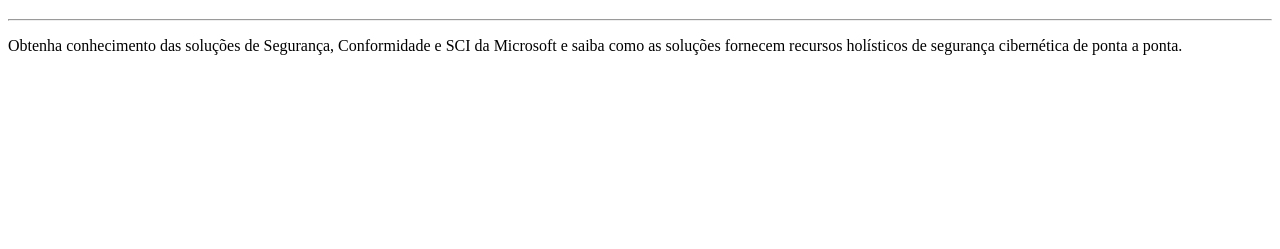
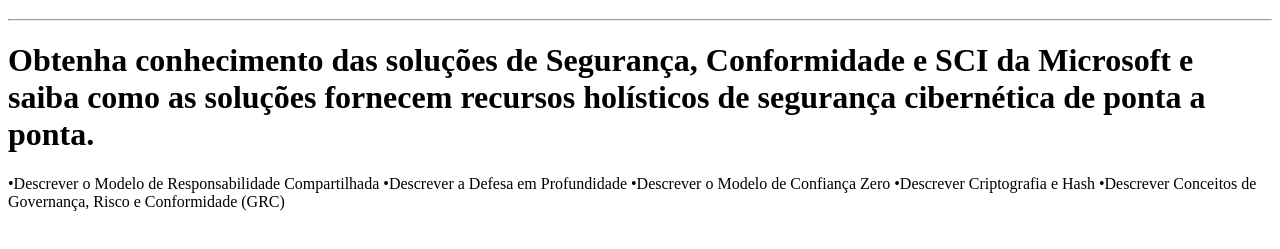
Before and after one commit to Sabs13/MCP, a plain HTML site: page materiais-mcp/index.html in a window 1280 px wide. Shown: the part 61-310 px from the top of the page. Drawn offline with Linux system fonts and the light colour scheme.

Commit message:
MICROSOFT SECURITY - SC900
Conceitos de Segurança e Conformidade

```diff
--- a/materiais-mcp/index.html
+++ b/materiais-mcp/index.html
@@ -8,6 +8,12 @@
 <body>
     <h1>MICROSOFT SECURITY - SC900</h1>
     <hr>
-    <p>Obtenha conhecimento das soluções de Segurança, Conformidade e SCI da Microsoft e saiba como as soluções fornecem recursos holísticos de segurança cibernética de ponta a ponta.</p>
+    <p><h1>Obtenha conhecimento das soluções de Segurança, Conformidade e SCI da Microsoft e saiba como as soluções fornecem recursos holísticos de segurança cibernética de ponta a ponta.</h1></p>
+
+    <p> •Descrever o Modelo de Responsabilidade Compartilhada
+        •Descrever a Defesa em Profundidade
+        •Descrever o Modelo de Confiança Zero
+        •Descrever Criptografia e Hash
+        •Descrever Conceitos de Governança, Risco e Conformidade (GRC)</p>
 </body>
 </html>
```
